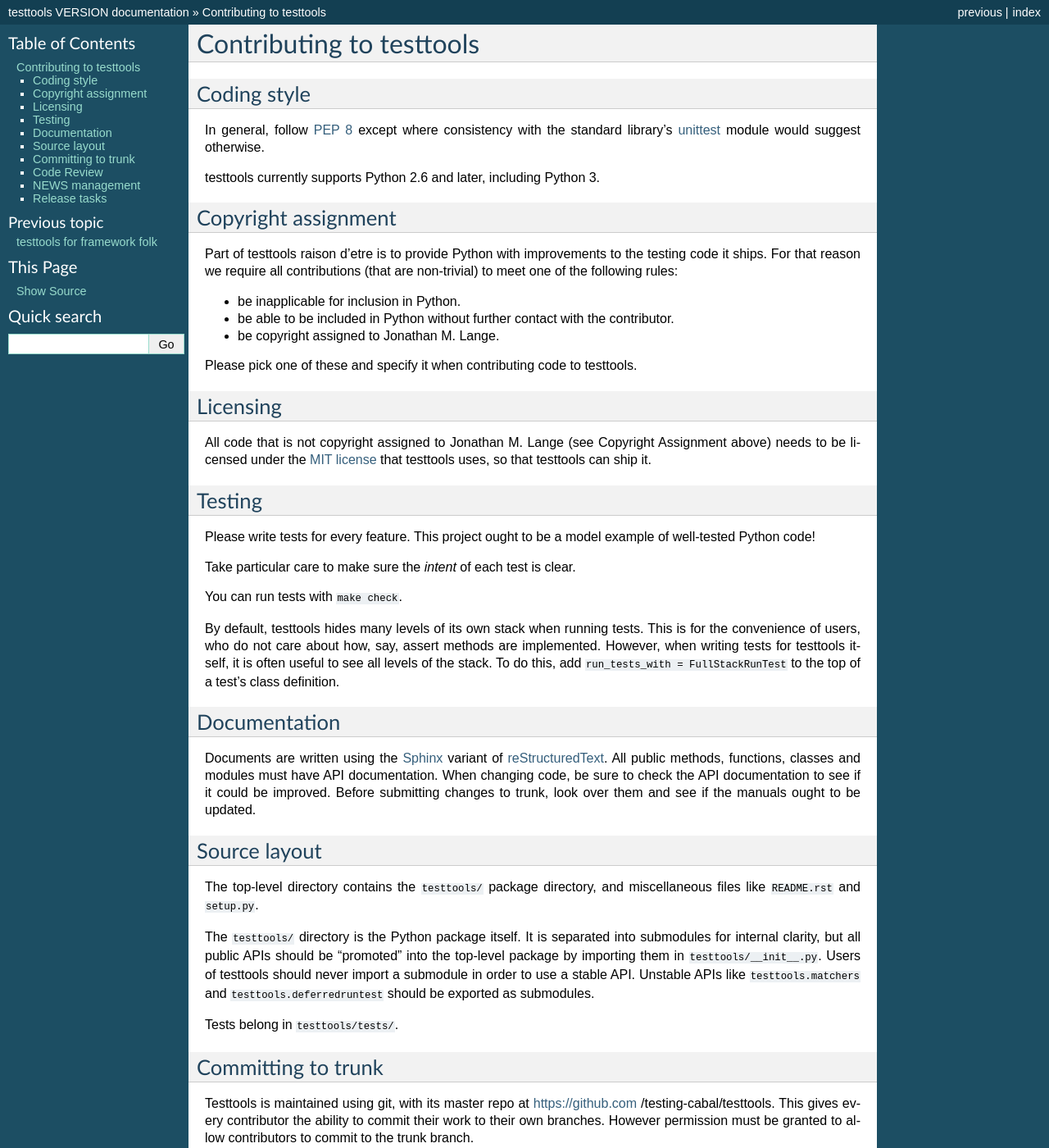
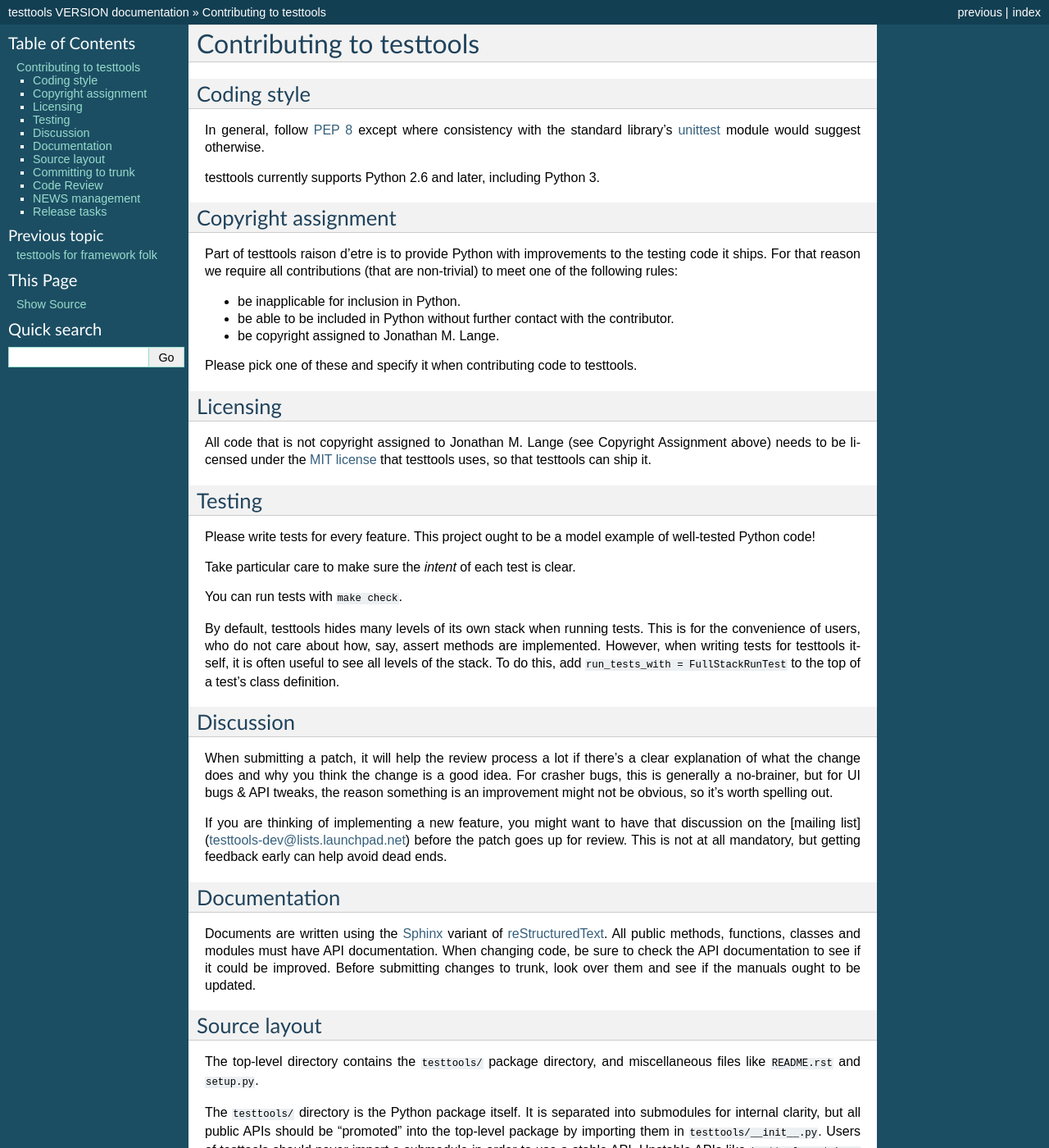
Before and after one commit to testing-cabal/testtools, a Sphinx documentation site: the page built from doc/hacking.rst, in a window 1280 px wide and 1400 px high. Shown: the whole window at 82% size. Built offline with Sphinx 7.4.7, drawn with Linux system fonts in a browser that asks for light colours; pages that are not in the unit, such as notebooks, are missing from menus.

Commit message:
Some notes on discussing changes

```diff
--- a/doc/hacking.rst
+++ b/doc/hacking.rst
@@ -47,6 +47,21 @@
 methods are implemented. However, when writing tests for testtools itself, it
 is often useful to see all levels of the stack. To do this, add
 ``run_tests_with = FullStackRunTest`` to the top of a test's class definition.
+
+
+Discussion
+----------
+
+When submitting a patch, it will help the review process a lot if there's a
+clear explanation of what the change does and why you think the change is a
+good idea.  For crasher bugs, this is generally a no-brainer, but for UI bugs
+& API tweaks, the reason something is an improvement might not be obvious, so
+it's worth spelling out.
+
+If you are thinking of implementing a new feature, you might want to have that
+discussion on the [mailing list](testtools-dev@lists.launchpad.net) before the
+patch goes up for review.  This is not at all mandatory, but getting feedback
+early can help avoid dead ends.
 
 
 Documentation
```
